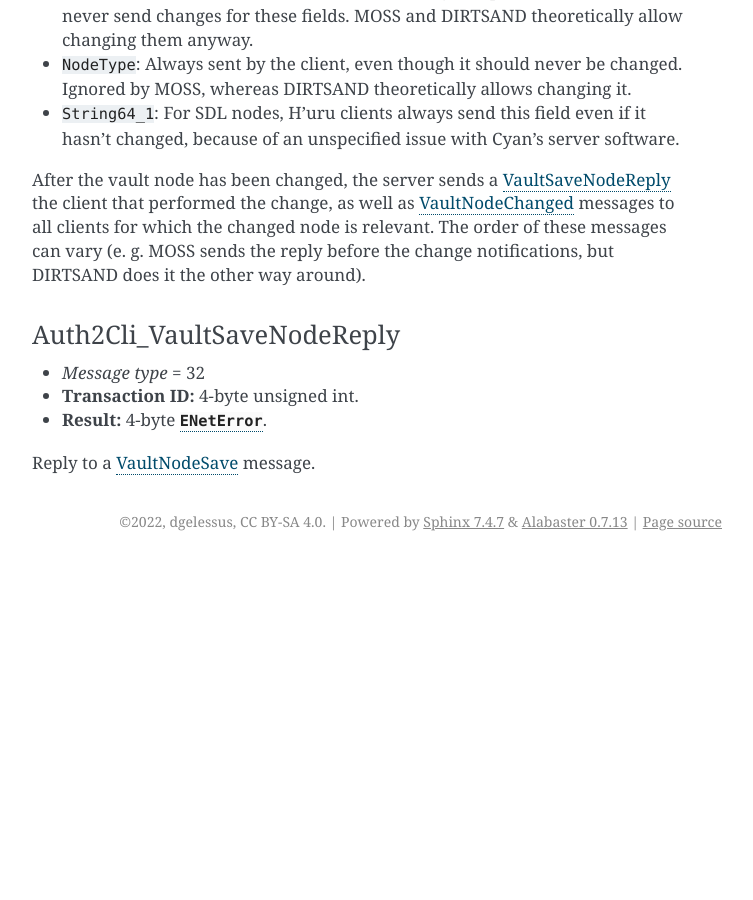
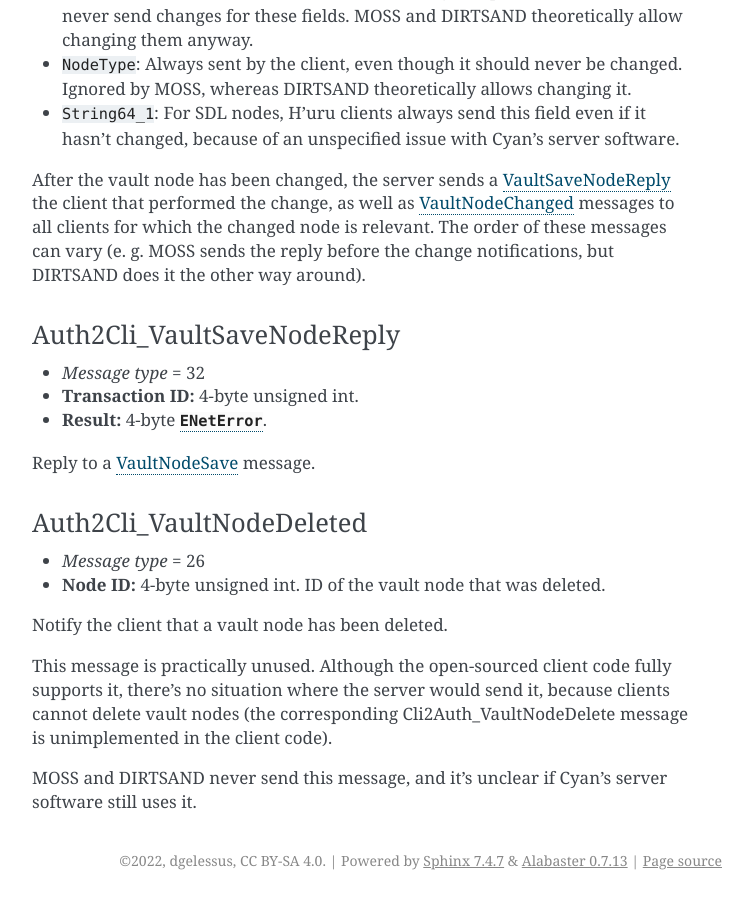
Before and after one commit to dgelessus/NAGUS, a Sphinx documentation site: the page built from docs/uru/auth_server.rst, in a window 1280 px wide and 900 px high, scrolled down 26504 px. Shown: the whole window, without its empty margins (388-1141 px from the left). Built offline with Sphinx 7.4.7, drawn with Linux system fonts in a browser that asks for light colours; before the commit the page ends 27065 px from its top, so only the background shows below that; some of the changed text lies outside the part shown.

Commit message:
Document VaultNodeDelete(d) messages

```diff
--- a/docs/uru/auth_server.rst
+++ b/docs/uru/auth_server.rst
@@ -105,7 +105,7 @@ not even their structure.
    26,:ref:`VaultNodeFetch <cli2auth_vault_node_fetch>`,:ref:`VaultNodeFetched <auth2cli_vault_node_fetched>`,24
    ,,:ref:`VaultNodeChanged <auth2cli_vault_node_changed>`,25
    27,:ref:`VaultNodeSave <cli2auth_vault_node_save>`,:ref:`VaultSaveNodeReply <auth2cli_vault_save_node_reply>`,32
-   28,VaultNodeDelete,VaultNodeDeleted,26
+   28,*VaultNodeDelete*,:ref:`VaultNodeDeleted <auth2cli_vault_node_deleted>`,26
    29,VaultNodeAdd,VaultNodeAdded,27
    ,,VaultAddNodeReply,33
    30,VaultNodeRemove,VaultNodeRemoved,28
@@ -1487,3 +1487,23 @@ Auth2Cli_VaultSaveNodeReply
 * **Result:** 4-byte :cpp:enum:`ENetError`.
 
 Reply to a :ref:`VaultNodeSave <cli2auth_vault_node_save>` message.
+
+.. _auth2cli_vault_node_deleted:
+
+Auth2Cli_VaultNodeDeleted
+^^^^^^^^^^^^^^^^^^^^^^^^^
+
+* *Message type* = 26
+* **Node ID:** 4-byte unsigned int.
+  ID of the vault node that was deleted.
+
+Notify the client that a vault node has been deleted.
+
+This message is practically unused.
+Although the open-sourced client code fully supports it,
+there's no situation where the server would send it,
+because clients cannot delete vault nodes
+(the corresponding Cli2Auth_VaultNodeDelete message is unimplemented in the client code).
+
+MOSS and DIRTSAND never send this message,
+and it's unclear if Cyan's server software still uses it.
```
